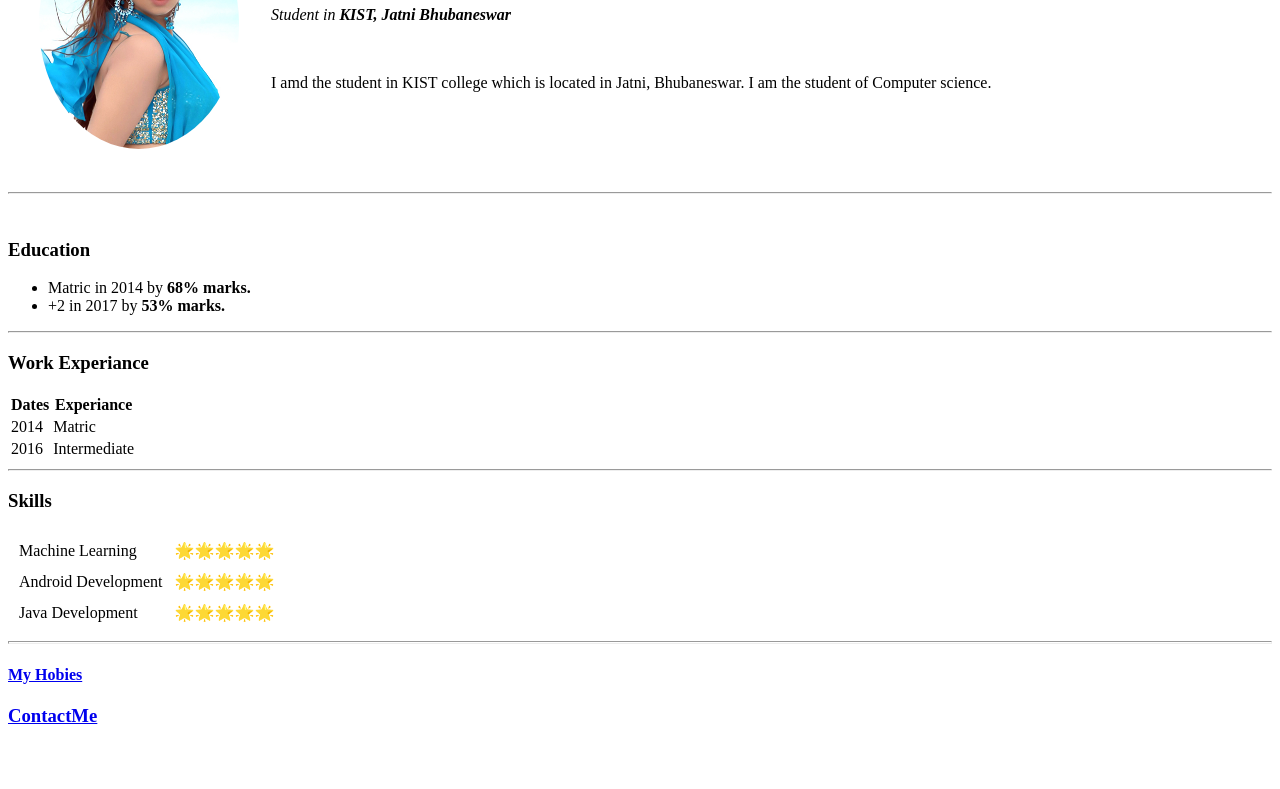
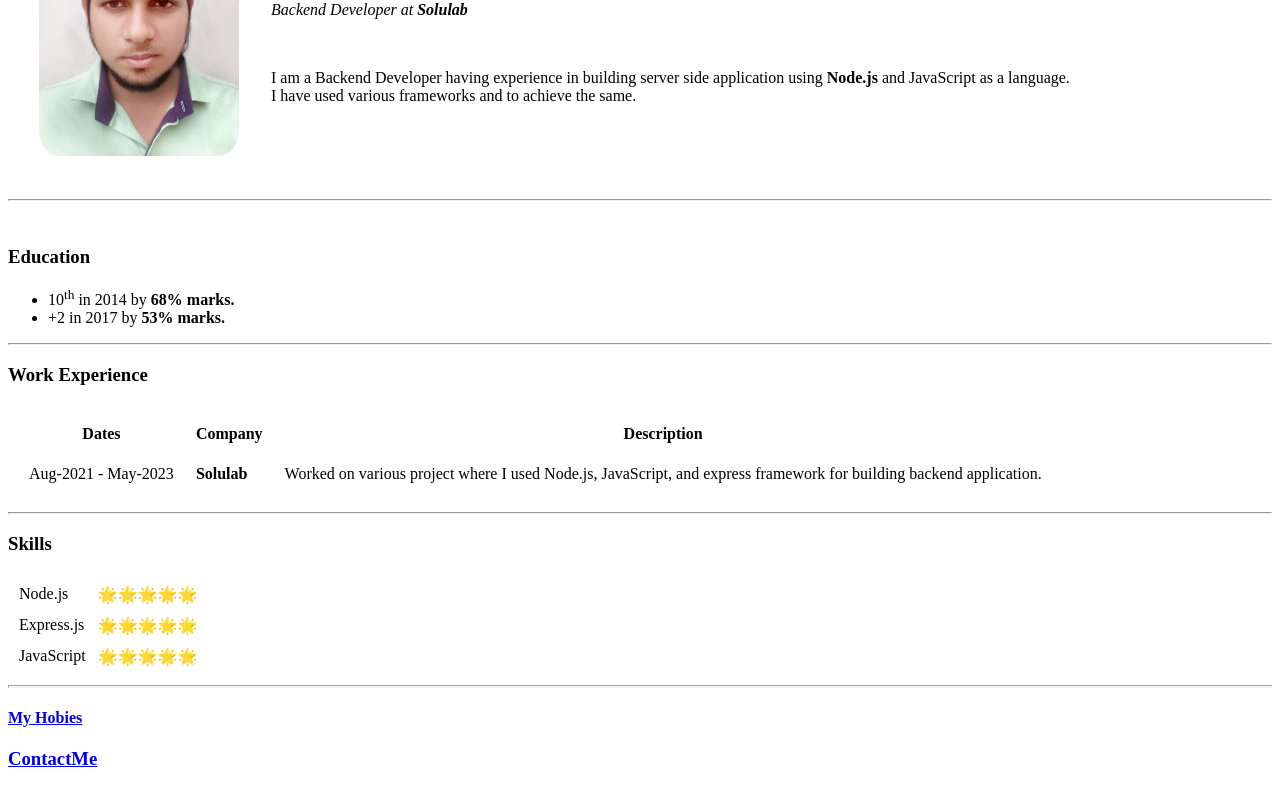
Before and after one commit to mdasifj625/resume_core_html, a plain HTML site: page index.html in a window 1280 px wide. Shown: the part 140-929 px from the top of the page. Before the commit the page ends 886 px from the top, so only its background shows below. Drawn offline with Linux system fonts and the light colour scheme.

Commit message:
updated the content of the website

```diff
--- a/index.html
+++ b/index.html
@@ -3,20 +3,21 @@
 
 <head>
   <meta charset="utf-8">
-  <title>Asif Site</title>
+  <title>Resume</title>
 </head>
 
 <body>
   <table cellspacing="30">
     <tr>
       <td>
-        <img width="200" height="250" src="test.jpg" alt="This is the image of An actoress." style="border-radius: 100%;">
+        <img width="200" src="my_picture.jpg" alt="Profile image" style="border-radius: 10%;">
       </td>
       <td>
-        <h1>An actoress</h1>
-        <p><em>Student in <strong>KIST, Jatni Bhubaneswar</strong></em></p>
+        <h1>MD ASIF JAWED</h1>
+        <p><em>Backend Developer at <strong>Solulab</strong></em></p>
         <br>
-        <p>I amd the student in KIST college which is located in Jatni, Bhubaneswar. I am the student of Computer science.</p>
+        <p>I am a Backend Developer having experience in building server side application using <strong>Node.js</strong>
+          and JavaScript as a language.<br /> I have used various frameworks and to achieve the same.</p>
         <br>
       </td>
     </tr>
@@ -25,45 +26,41 @@
   <br>
   <h3>Education</h3>
   <ul>
-    <li>Matric in 2014 by <strong>68% marks.</strong></li>
+    <li>10<sup>th</sup> in 2014 by <strong>68% marks.</strong></li>
     <li>+2 in 2017 by <strong>53% marks.</strong></li>
   </ul>
   <hr>
-  <h3>Work Experiance</h3>
-  <table>
+  <h3>Work Experience</h3>
+  <table cellspacing="20">
     <thead>
       <tr>
         <th>Dates</th>
-        <th>Experiance</th>
+        <th>Company</th>
+        <th>Description</th>
       </tr>
     </thead>
     <tbody>
       <tr>
-        <td>2014</td>
-        <td>Matric</td>
-      </tr>
-      <tr>
-        <td>2016</td>
-        <td>Intermediate</td>
+        <td>Aug-2021 - May-2023</td>
+        <td><strong>Solulab</strong></td>
+        <td>Worked on various project where I used Node.js, JavaScript, and express framework for building backend
+          application.</td>
       </tr>
     </tbody>
-    <tfoot>
-
-    </tfoot>
   </table>
   <hr>
   <h3>Skills</h3>
   <table cellspacing="10">
     <tr>
-      <td>Machine Learning</td>
+      <td>Node.js</td>
       <td>🌟🌟🌟🌟🌟</td>
     </tr>
     <tr>
-      <td>Android Development</td>
+      <td>Express.js</td>
       <td>🌟🌟🌟🌟🌟</td>
     </tr>
     <tr>
-      <td>Java Development</td>
+      <td>JavaScript</td>
       <td>🌟🌟🌟🌟🌟</td>
     </tr>
   </table>
```
Also changed, not shown: my_picture.jpg (added), test.jpg (deleted), 2 other files.
